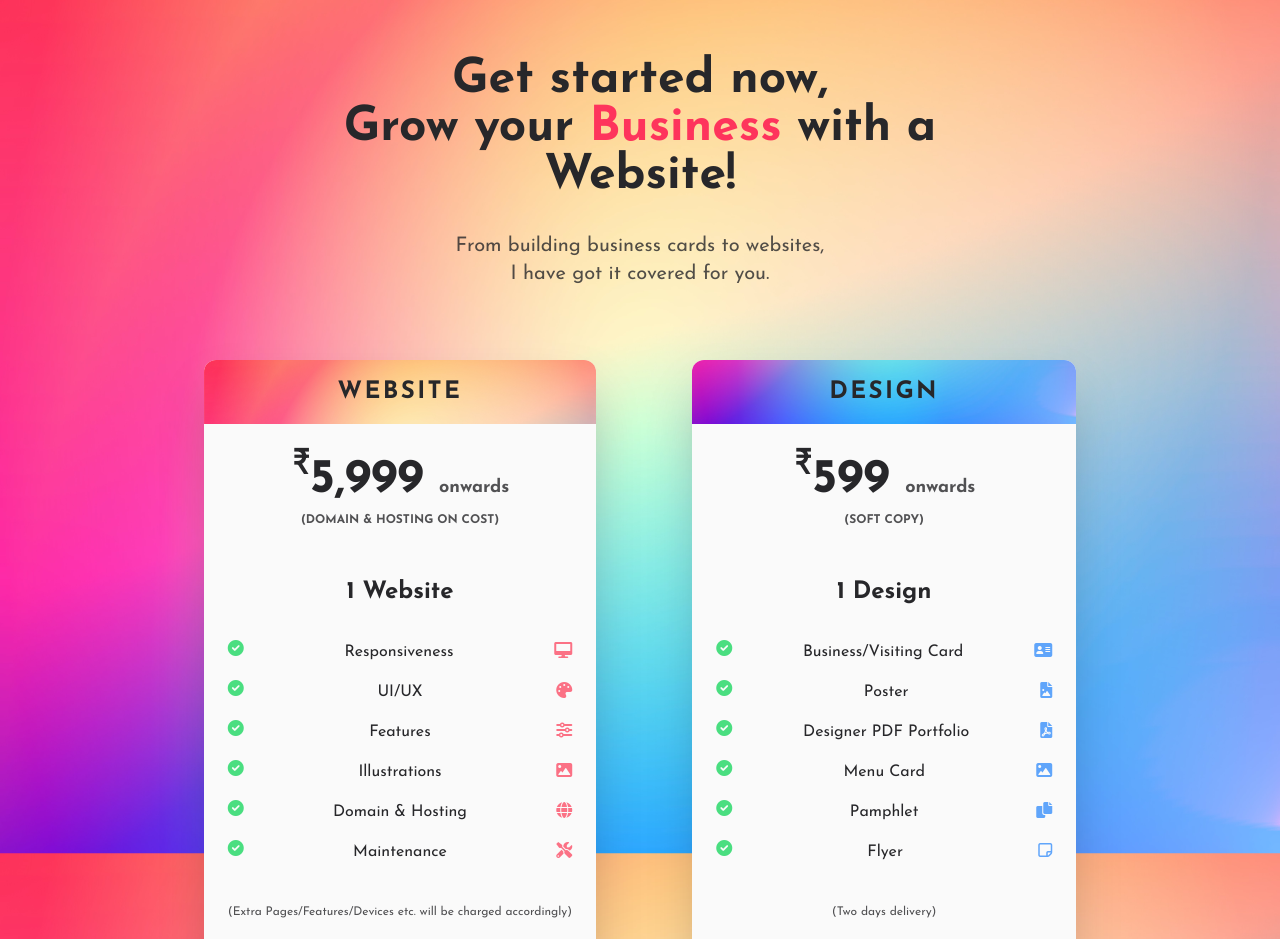
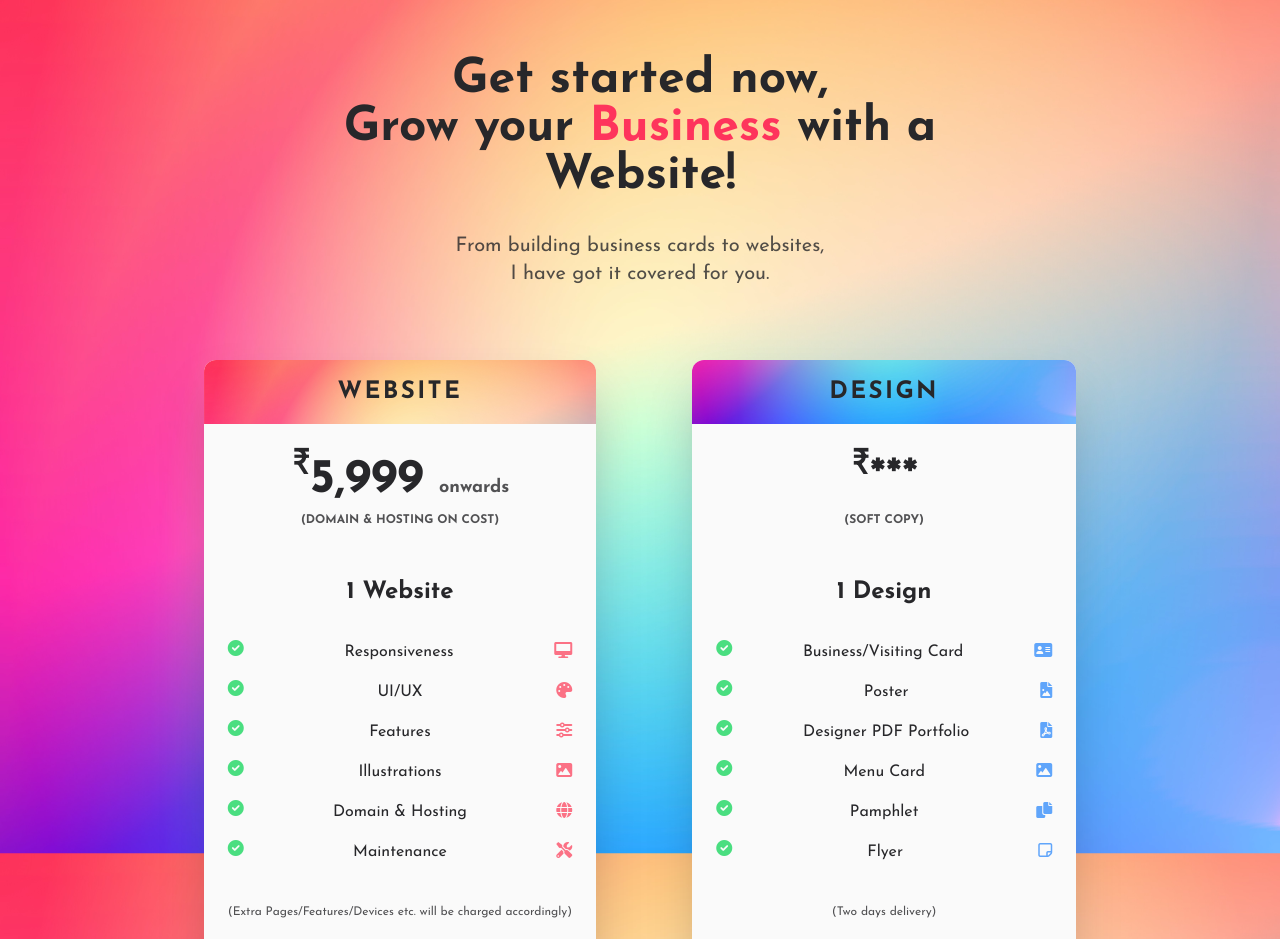
Before and after one commit to Varun-Bhabhra/PricingPanel, a website: page index.html in a window 1280 px wide. Shown: the top 939 px of the page. Drawn offline with Linux system fonts and the light colour scheme.

Commit message:
Design panel change

```diff
--- a/index.html
+++ b/index.html
@@ -165,7 +165,7 @@
         <h1 class="p-4 bg-three bg-cover bg-bottom text-2xl font-extrabold uppercase tracking-widest rounded-t-xl">Design</h1>
 
         <h2 class="text-center text-5xl font-extrabold pt-8 pb-6">
-          <sup class="font-medium">₹</sup>599 <span class="text-lg opacity-80">onwards</span>
+          <sup class="font-medium">₹</sup>*** <span class="text-lg opacity-80"></span>
           <p class="text-xs opacity-80 uppercase pt-2">(Soft Copy)</p>
         </h2>
 
```
